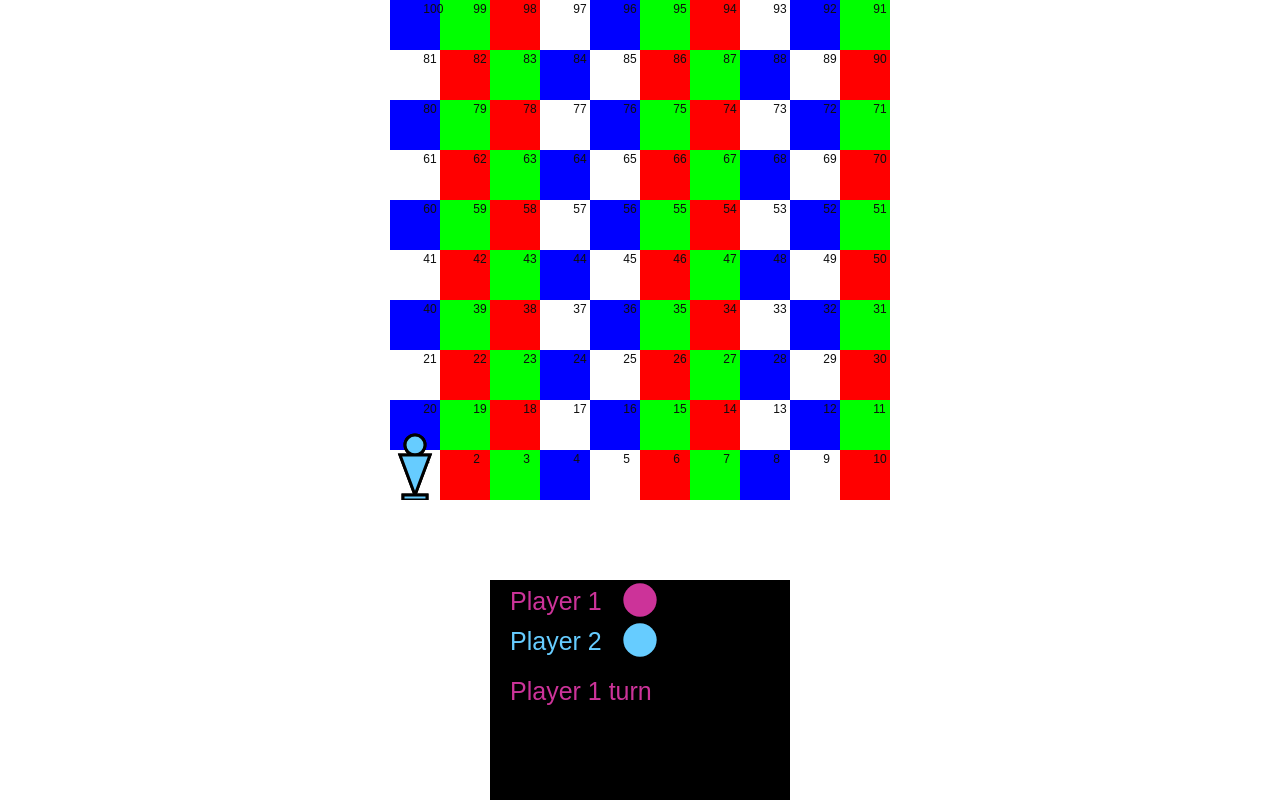
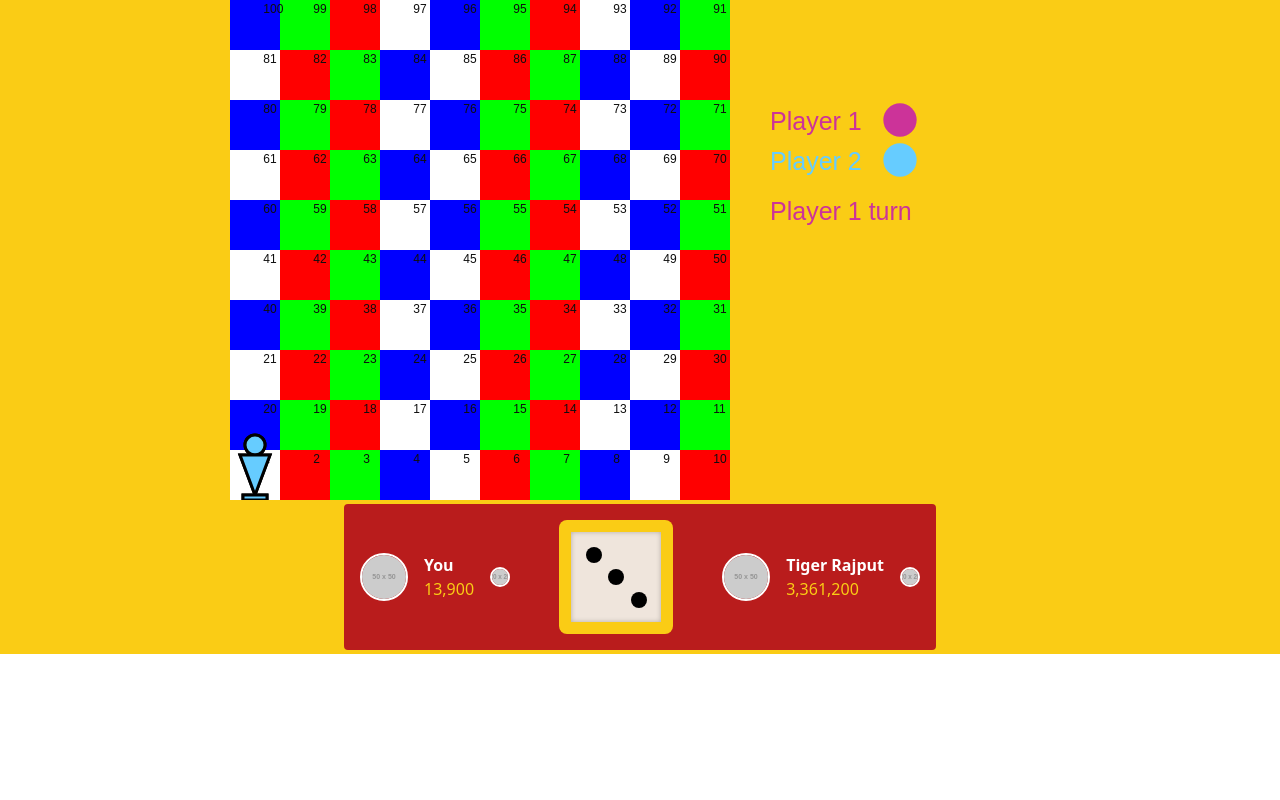
Before and after one commit to saurabhssonkar/Snake-Ladder, a React (Create React App) app: page /snake-ladder in a window 1280 px wide. Shown: the top 800 px of the page. Built offline with nearby package versions, Linux system fonts and the light colour scheme; no server answers.

Commit message:
update the  dice

```diff
--- a/src/snake_ladder_module/components/DiceRoll.jsx
+++ b/src/snake_ladder_module/components/DiceRoll.jsx
@@ -1,10 +1,10 @@
 import React, { useState } from "react";
-import "./DiceRoll.css";
+import "./DiceRoll.css"; // Make sure the styles are imported
 
-const DiceRoll = ({onRoll}) => {
+const DiceRoll = ({ onRoll }) => {
   const [diceSide, setDiceSide] = useState(3);
+  const [isRolling, setIsRolling] = useState(false);
   const [diceResult, setDiceResult] = useState("Click to roll the dice!");
-  const [isRolling, setIsRolling] = useState(false);
 
   const rollDice = () => {
     const result = Math.floor(Math.random() * 6) + 1;
@@ -15,13 +15,18 @@ const DiceRoll = ({onRoll}) => {
     setTimeout(() => {
       setDiceResult(`You've got ${result}`);
       setIsRolling(false);
+
+      // Delay sending the result until the animation stops
+      setTimeout(() => {
         if (onRoll) {
-        onRoll(result); // Send the dice result to the parent
+          onRoll(result); // Send the dice result to the parent component
         }
-    }, 800);
+      }, 1500); // Small delay to ensure the animation visually completes
+    }, 800); // Dice roll animation time
   };
 
   return (
+    <div className="flex items-center justify-center bg-yellow-400 p-3 rounded-lg">
       <div className="dice-roll-container">
         <div
           id="dice"
@@ -63,7 +68,7 @@ const DiceRoll = ({onRoll}) => {
             <span className="dot dot-6"></span>
           </div>
         </div>
-
+      </div>
     </div>
   );
 };
--- /dev/null
+++ b/src/snake_ladder_module/components/SnakeFooter.jsx
@@ -0,0 +1,49 @@
+import React from "react";
+import DiceRoll from "./DiceRoll"; // Import DiceRoll component
+
+const SnakeFooter = ({ onRoll }) => {
+  return (
+    <div className="flex items-center justify-between bg-red-700 p-4 border-4 border-yellow-400 rounded-lg w-[600px] mx-auto">
+      {/* Player 1 */}
+      <div className="flex items-center gap-4">
+        <img
+          src="https://via.placeholder.com/50"
+          alt="Player 1 Avatar"
+          className="w-12 h-12 rounded-full border-2 border-white"
+        />
+        <div className="text-white">
+          <div className="font-bold">You</div>
+          <div className="text-yellow-400">13,900</div>
+        </div>
+        <img
+          src="https://via.placeholder.com/20"
+          alt="Player 1 Flag"
+          className="w-5 h-5 rounded-full border-2 border-white"
+        />
+      </div>
+
+      {/* Dice Roll */}
+      <DiceRoll onRoll={onRoll} />
+
+      {/* Player 2 */}
+      <div className="flex items-center gap-4">
+        <img
+          src="https://via.placeholder.com/50"
+          alt="Player 2 Avatar"
+          className="w-12 h-12 rounded-full border-2 border-white"
+        />
+        <div className="text-white">
+          <div className="font-bold">Tiger Rajput</div>
+          <div className="text-yellow-400">3,361,200</div>
+        </div>
+        <img
+          src="https://via.placeholder.com/20"
+          alt="Player 2 Flag"
+          className="w-5 h-5 rounded-full border-2 border-white"
+        />
+      </div>
+    </div>
+  );
+};
+
+export default SnakeFooter;
--- a/src/snake_ladder_module/components/snake.jsx
+++ b/src/snake_ladder_module/components/snake.jsx
@@ -6,6 +6,7 @@ import DiceRoll from './DiceRoll';
 import useGameBoard from './useGameBoard';
 import useDice from './useDice';
 import useSnakeAndLadder from './useSnakeAndLadder';
+import SnakeFooter from './SnakeFooter';
 
 const Snake = () => {
   const username = "saurabhssonkar";
@@ -203,12 +204,19 @@ const Snake = () => {
 
 
   return (
-    <div className="canv">
+    <div className=' bg-yellow-400'>
+        <div className="flex flex-row gap-5 items-center justify-center " >
       <canvas ref={canvasRef} />
-      <canvas ref={canvasPlayerRef} style={{ background: '#000', float: 'left' }} />
-      <DiceRoll onRoll={handleDiceRoll} />
+      <canvas ref={canvasPlayerRef}  />
+
+
+
+    </div><SnakeFooter onRoll={handleDiceRoll} />
 
     </div>
+
+
+
   );
 };
 
```
Also changed, not shown: src/snake_ladder_module/components/SankeFooter.css (added). Lines whose indentation alone changed are shown as unchanged.
